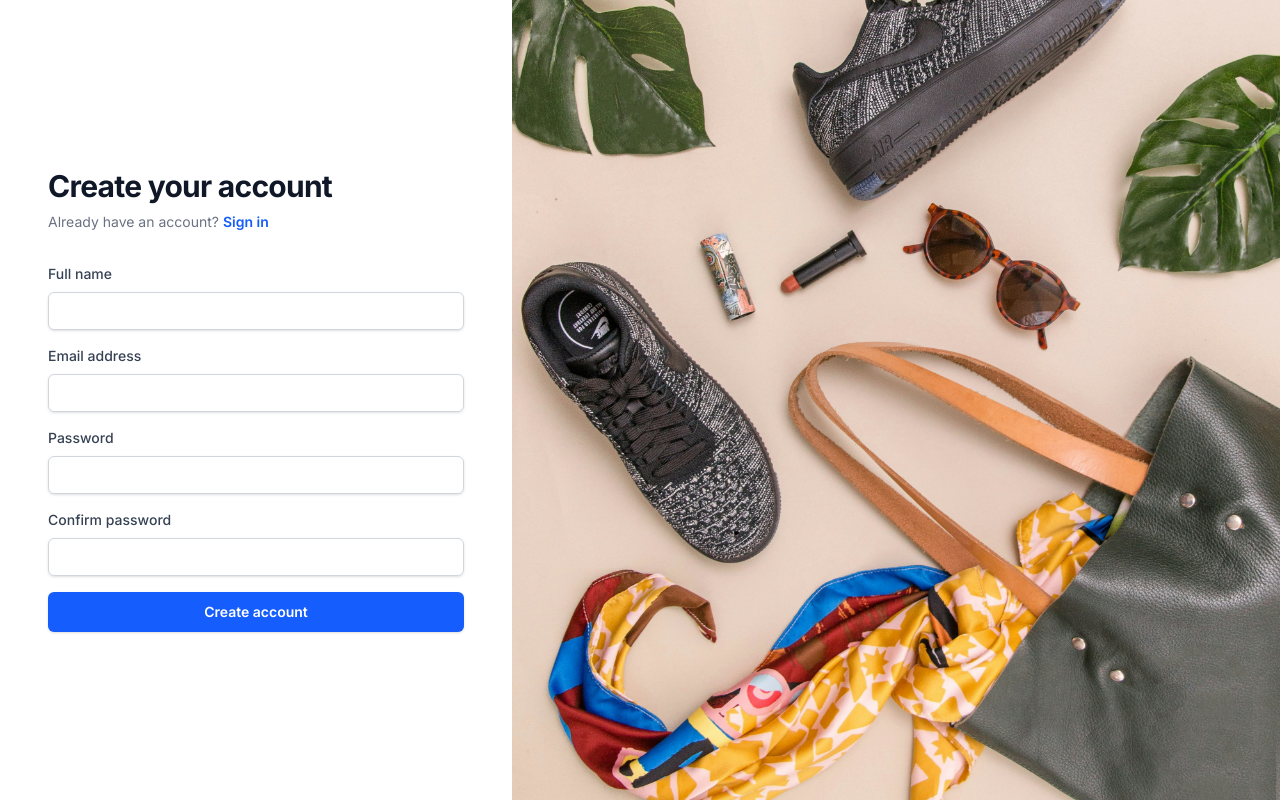
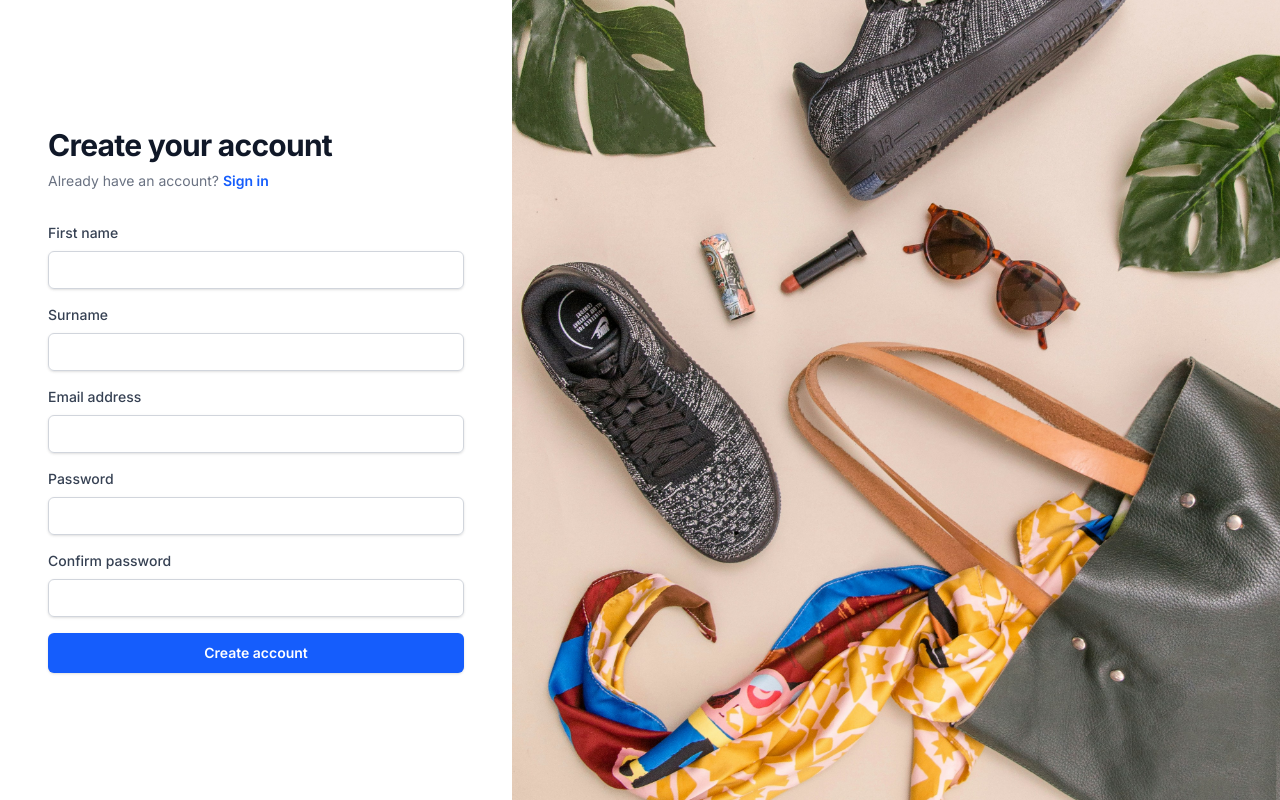
Before and after one commit to ilkeratar/mobiversite-ecommerce, a Next.js app: page /register in a window 1280 px wide. Built offline with nearby package versions, Linux system fonts and the light colour scheme; no server answers.

Commit message:
feat: update registration form

```diff
--- a/app/(auth)/register/page.tsx
+++ b/app/(auth)/register/page.tsx
@@ -15,15 +15,31 @@ export default function RegisterPage() {
 
       <form className="space-y-4">
         <div>
-          <label htmlFor="name" className="block text-sm font-medium text-gray-700">
-            Full name
+          <label htmlFor="firstname" className="block text-sm font-medium text-gray-700">
+            First name
           </label>
           <div className="mt-2">
             <input
-              id="name"
-              name="name"
+              id="firstname"
+              name="firstname"
               type="text"
-              autoComplete="name"
+              autoComplete="given-name"
+              required
+              className="block w-full rounded-md border border-gray-300 px-3 py-2 text-gray-900 shadow-sm placeholder:text-gray-400 focus:border-blue-500 focus:outline-none focus:ring-1 focus:ring-blue-500 sm:text-sm"
+            />
+          </div>
+        </div>
+
+        <div>
+          <label htmlFor="lastname" className="block text-sm font-medium text-gray-700">
+            Surname
+          </label>
+          <div className="mt-2">
+            <input
+              id="lastname"
+              name="lastname"
+              type="text"
+              autoComplete="family-name"
               required
               className="block w-full rounded-md border border-gray-300 px-3 py-2 text-gray-900 shadow-sm placeholder:text-gray-400 focus:border-blue-500 focus:outline-none focus:ring-1 focus:ring-blue-500 sm:text-sm"
             />
--- a/components/ui/LoadingSpinner.tsx
+++ /dev/null
@@ -1,21 +0,0 @@
-interface LoadingSpinnerProps {
-  size?: 'sm' | 'md' | 'lg';
-  className?: string;
-}
-
-export default function LoadingSpinner({
-  size = 'md',
-  className = ''
-}: LoadingSpinnerProps) {
-  const sizeClasses = {
-    sm: 'w-4 h-4',
-    md: 'w-8 h-8',
-    lg: 'w-12 h-12'
-  };
-
-  return (
-    <div className={`flex items-center justify-center ${className}`}>
-      <div className={`animate-spin rounded-full border-b-2 border-blue-600 ${sizeClasses[size]}`}></div>
-    </div>
-  );
-}
```
